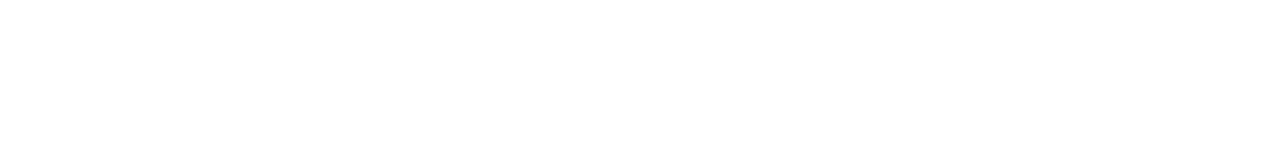
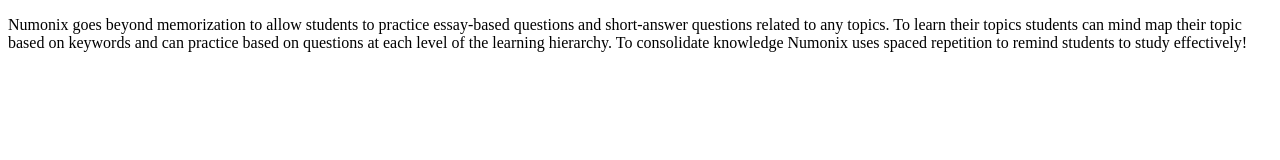
Before and after one commit to Sparky-4/Numonix, a plain HTML site: page Home.html in a window 1280 px wide. Drawn offline with Linux system fonts and the light colour scheme.

Commit message:
Paragraph
paragraph added

```diff
--- a/Home.html
+++ b/Home.html
@@ -5,6 +5,7 @@
 </head>
 <body>
 <p>
+Numonix goes beyond memorization to allow students to practice essay-based questions and short-answer questions related to any topics. To learn their topics students can mind map their topic based on keywords and can practice based on questions at each level of the learning hierarchy. To consolidate knowledge Numonix uses spaced repetition to remind students to study effectively!
 </p>
 
 	<script>
```
